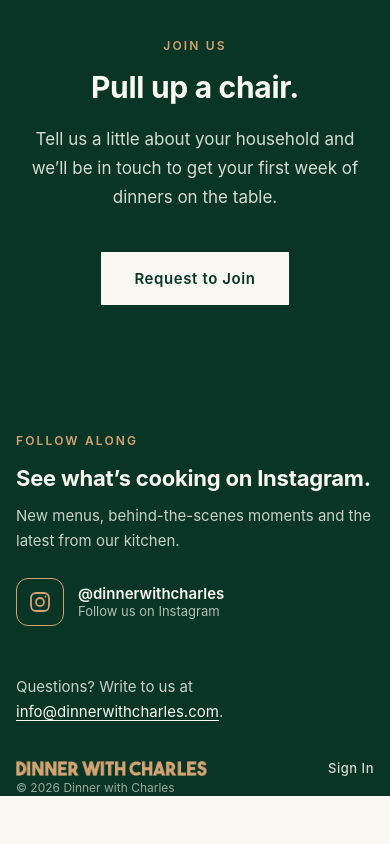
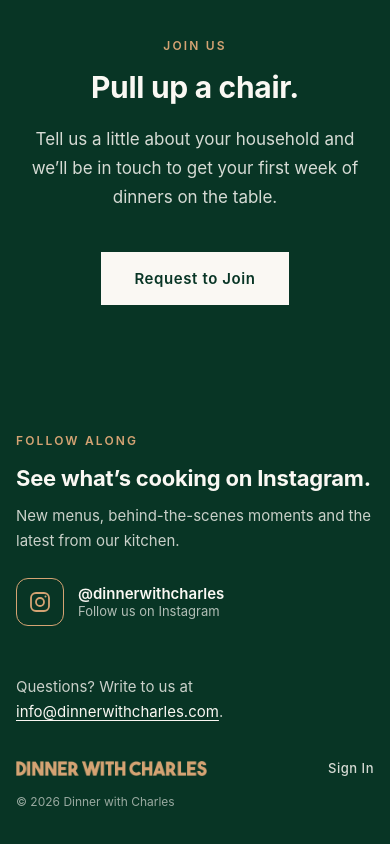
Before and after one commit to odonnellandrea/dinnerwithcharles, a React (Vite) app: page / in a window 390 px wide. Shown: the part 7137-7981 px from the top of the page. Before the commit the page ends 7933 px from the top, so only its background shows below. Built offline with nearby package versions, Linux system fonts and the light colour scheme; no server answers.

Commit message:
Homepage footer: bottom space applies on phones too
Co-Authored-By: Claude Fable 5.1 <noreply@anthropic.com>
Claude-Session: https://claude.ai/code/session_01DQuaJtLVWZY1FNstb3W5jC

```diff
--- a/src/styles/landing.css
+++ b/src/styles/landing.css
@@ -216,7 +216,7 @@
 
 /* Footer */
 .landing-footer { background: var(--green); }
-.landing-footer-bottom {
+.landing-footer .landing-footer-bottom {
   display: flex;
   align-items: center;
   justify-content: space-between;
@@ -224,7 +224,7 @@
   padding-top: 0;
   padding-bottom: 14px;
 }
-.landing-footer-copy { padding-bottom: 160px; }
+.landing-footer .landing-footer-copy { padding-bottom: 120px; }
 /* Clear the iPhone home bar when the page is saved to the home screen */
 .landing-footer { padding-bottom: env(safe-area-inset-bottom); }
 .landing-footer img { height: 15px; width: auto; display: block; }
```
